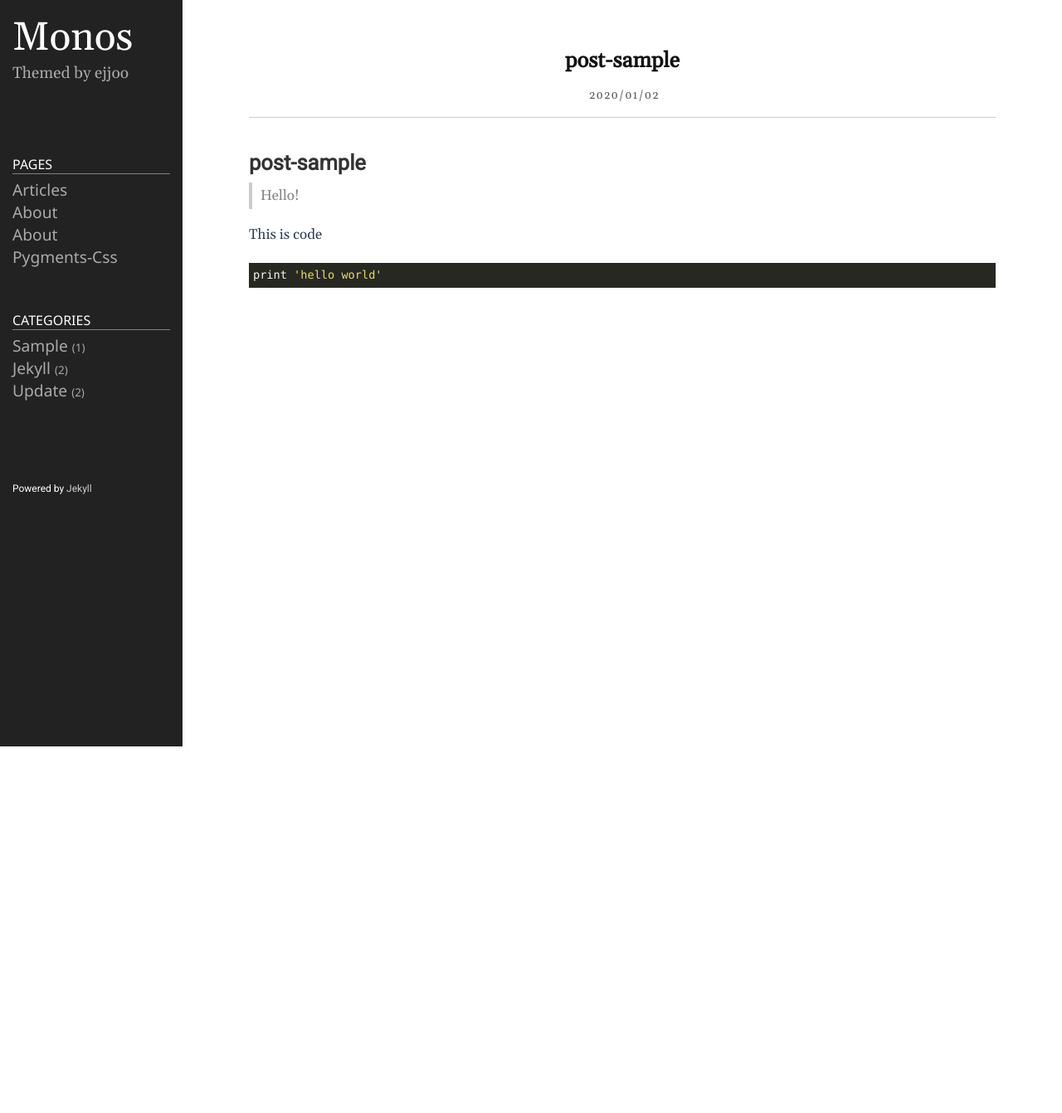
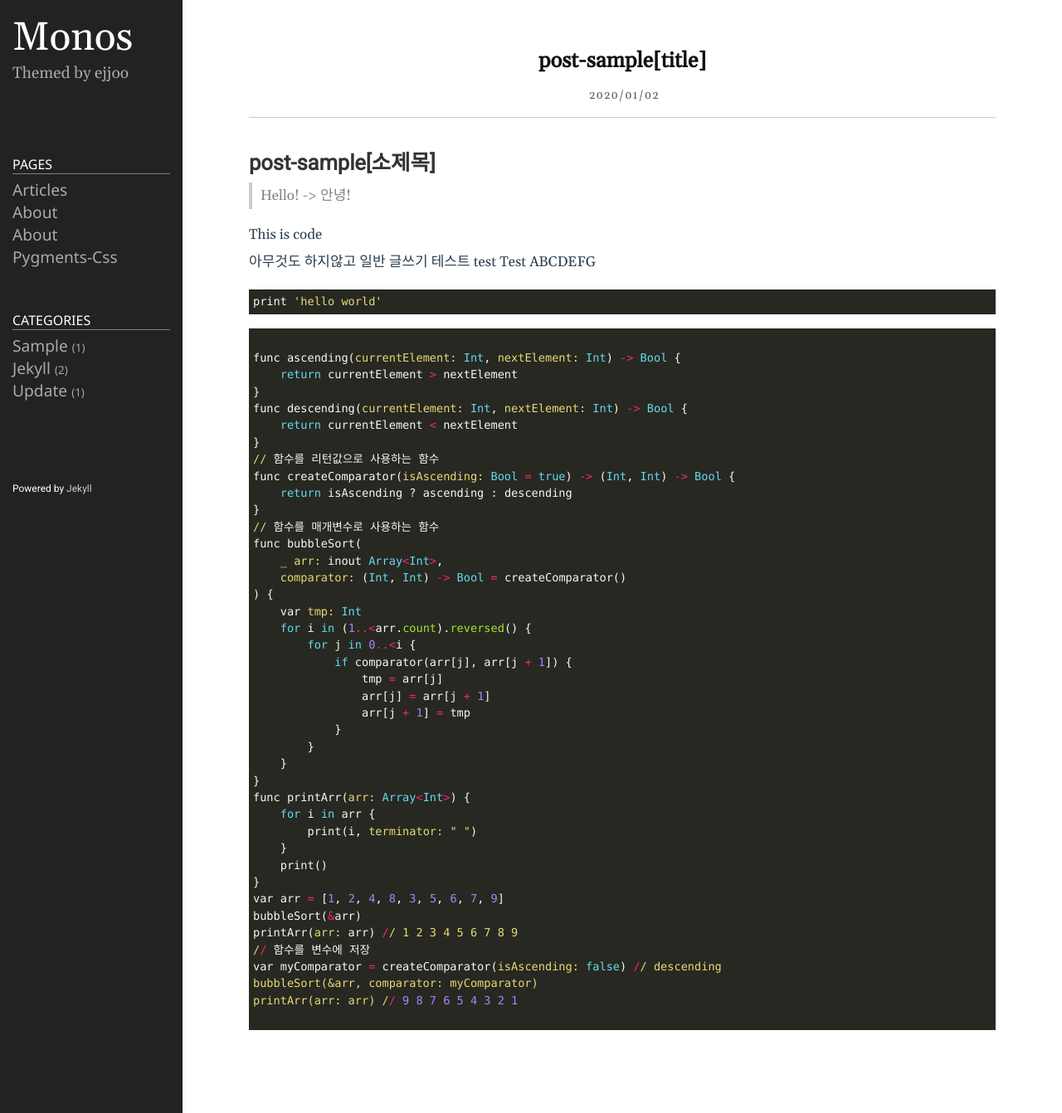
Before and after one commit to Jaewon-Yun/Jaewon-Yun.github.io, a Jekyll site: the page built from _posts/2020-01-02-post1.markdown, in a window 1280 px wide. Shown: the whole page at 83% size. Built offline with Jekyll 4.4.1, drawn with Linux system fonts in a browser that asks for light colours; before the commit the page ends 900 px from its top, so only the background shows below that.

Commit message:
FIrst Post Update

````diff
--- a/_posts/2020-01-02-post1.markdown
+++ b/_posts/2020-01-02-post1.markdown
@@ -1,13 +1,60 @@
 ---
 layout: post
-title: post-sample
+title: post-sample[title]
 date: 2020-01-02 19:20:23 +0900
 category: sample
 ---
-# post-sample
-> Hello!
+# post-sample[소제목]
+> Hello! -> 안녕!
 
 This is code
+
+아무것도 하지않고 일반 글쓰기 테스트 test Test ABCDEFG
+
 ```ruby
 print 'hello world'
 ```
+
+```ruby
+
+func ascending(currentElement: Int, nextElement: Int) -> Bool {
+    return currentElement > nextElement
+}
+func descending(currentElement: Int, nextElement: Int) -> Bool {
+    return currentElement < nextElement
+}
+// 함수를 리턴값으로 사용하는 함수
+func createComparator(isAscending: Bool = true) -> (Int, Int) -> Bool {
+    return isAscending ? ascending : descending
+}
+// 함수를 매개변수로 사용하는 함수
+func bubbleSort(
+    _ arr: inout Array<Int>,
+    comparator: (Int, Int) -> Bool = createComparator()
+) {
+    var tmp: Int
+    for i in (1..<arr.count).reversed() {
+        for j in 0..<i {
+            if comparator(arr[j], arr[j + 1]) {
+                tmp = arr[j]
+                arr[j] = arr[j + 1]
+                arr[j + 1] = tmp
+            }
+        }
+    }
+}
+func printArr(arr: Array<Int>) {
+    for i in arr {
+        print(i, terminator: " ")
+    }
+    print()
+}
+var arr = [1, 2, 4, 8, 3, 5, 6, 7, 9]
+bubbleSort(&arr)
+printArr(arr: arr) // 1 2 3 4 5 6 7 8 9
+// 함수를 변수에 저장
+var myComparator = createComparator(isAscending: false) // descending
+bubbleSort(&arr, comparator: myComparator)
+printArr(arr: arr) // 9 8 7 6 5 4 3 2 1
+
+```
--- a/_posts/2020-01-02-welcome-to-jekyll.markdown
+++ b/_posts/2020-01-02-welcome-to-jekyll.markdown
@@ -2,7 +2,7 @@
 layout: post
 title:  "Welcome to Jekyll!"
 date:   2020-01-02 19:31:29 +0900
-categories: jekyll update
+categories: jekyll
 ---
 You’ll find this post in your `_posts` directory. Go ahead and edit it and re-build the site to see your changes. You can rebuild the site in many different ways, but the most common way is to run `jekyll serve`, which launches a web server and auto-regenerates your site when a file is updated.
 
--- a/_posts/2021-09-27-welcome-to-jekyll.markdown
+++ b/_posts/2021-09-27-welcome-to-jekyll.markdown
@@ -2,7 +2,7 @@
 layout: post
 title:  "Welcome to Jekyll!"
 date:   2021-09-27 22:49:41 +0900
-categories: jekyll update
+categories: jekyll
 ---
 You’ll find this post in your `_posts` directory. Go ahead and edit it and re-build the site to see your changes. You can rebuild the site in many different ways, but the most common way is to run `jekyll serve`, which launches a web server and auto-regenerates your site when a file is updated.
 
````
Also changed, not shown: _posts/2021-10-01-first-post.md (added, +40 -0 lines).
